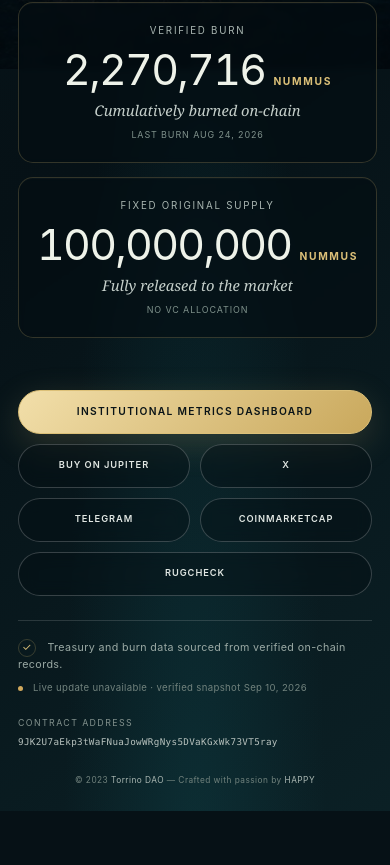
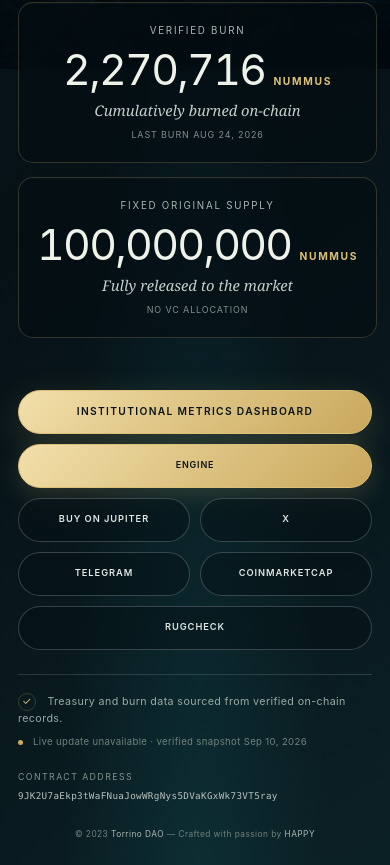
Before and after one commit to Happydao/Nummus.Aeternitas, a website: page index.html in a window 390 px wide. Shown: the part 775-1640 px from the top of the page. Before the commit the page ends 1586 px from the top, so only its background shows below. Drawn offline with Linux system fonts and the light colour scheme; no server answers.

Commit message:
Add Engine button beside metrics dashboard link

```diff
--- a/app.js
+++ b/app.js
@@ -2,6 +2,7 @@ import { formatAmount, formatDate, loadLatestSnapshot } from "./data-utils.js";
 
 const LINKS = [
   { label: "Institutional Metrics Dashboard", url: "https://happydao.github.io/nummus-nav-dashboard/", primary: true },
+  { label: "Engine", url: "https://happydao.github.io/nummus.engine/", engine: true },
   { label: "Buy on Jupiter", url: "https://jup.ag/tokens/9JK2U7aEkp3tWaFNuaJowWRgNys5DVaKGxWk73VT5ray" },
   { label: "X", url: "https://x.com/NummusMemeCoin", compact: true },
   { label: "Telegram", url: "https://t.me/nummusmemecoin" },
@@ -20,6 +21,7 @@ for (const item of LINKS.filter(({ url }) => Boolean(url))) {
   anchor.textContent = item.label;
   if (item.primary) anchor.classList.add("is-primary");
   if (item.compact) anchor.classList.add("is-compact");
+  if (item.engine) anchor.classList.add("is-engine");
   links.append(anchor);
 }
 
--- a/styles.css
+++ b/styles.css
@@ -87,8 +87,10 @@ h1 em { color: var(--gold-pale); font-weight: 400; }
 .links a.is-compact { min-width: 0; }
 .links a:hover { color: var(--gold-pale); border-color: var(--line); background: rgba(220,192,120,.06); }
 .links a:hover { transform: translateY(-2px); }
-.links a.is-primary { order: 2; min-width: 290px; margin-left: auto; padding: 17px 28px; border-color: var(--gold); color: #091317; background: linear-gradient(135deg, var(--gold-pale), #c9a85c); box-shadow: 0 10px 34px rgba(220,192,120,.18); }
+.links a.is-primary { order: 3; min-width: 290px; margin-left: 0; padding: 17px 28px; border-color: var(--gold); color: #091317; background: linear-gradient(135deg, var(--gold-pale), #c9a85c); box-shadow: 0 10px 34px rgba(220,192,120,.18); }
 .links a.is-primary:hover { color: #050b0d; border-color: #f8e9bd; background: linear-gradient(135deg, #fff1c9, #d7b76d); }
+.links a.is-engine { order: 2; min-width: 203px; margin-left: auto; padding: 12px 20px; font-size: .5rem; letter-spacing: .09em; border-color: var(--gold); color: #091317; background: linear-gradient(135deg, var(--gold-pale), #c9a85c); box-shadow: 0 7px 24px rgba(220,192,120,.18); }
+.links a.is-engine:hover { color: #050b0d; border-color: #f8e9bd; background: linear-gradient(135deg, #fff1c9, #d7b76d); }
 .contract { display: grid; justify-items: end; gap: 6px; margin: 0; color: #82918d; text-align: right; }
 .contract span { font-size: .58rem; letter-spacing: .16em; text-transform: uppercase; }
 .contract code { color: #b8c2be; font-family: ui-monospace, SFMono-Regular, Menlo, Consolas, monospace; font-size: .68rem; letter-spacing: .035em; }
@@ -154,6 +156,7 @@ a:focus-visible { outline: 2px solid var(--gold-pale); outline-offset: 4px; }
   .links { display: grid; grid-template-columns: repeat(2, minmax(0, 1fr)); width: 100%; gap: 10px; }
   .links a, .links a:not(.is-primary), .links a.is-compact { width: 100%; min-width: 0; min-height: 44px; padding: 12px 8px; font-size: .58rem; }
   .links a.is-primary { order: 0; grid-column: 1 / -1; margin-left: 0; padding: 15px 12px; font-size: .64rem; }
+  .links a.is-engine { order: 1; grid-column: 1 / -1; margin-left: 0; padding: 11px 12px; font-size: .56rem; }
   .links a:last-child { grid-column: 1 / -1; }
   .footer-meta { flex-direction: column; align-items: stretch; gap: 22px; margin-top: 24px; padding-top: 18px; }
   .verification p { font-size: .67rem; line-height: 1.5; }
```
